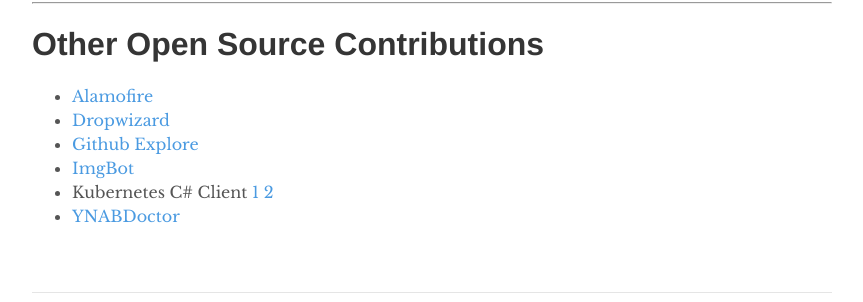
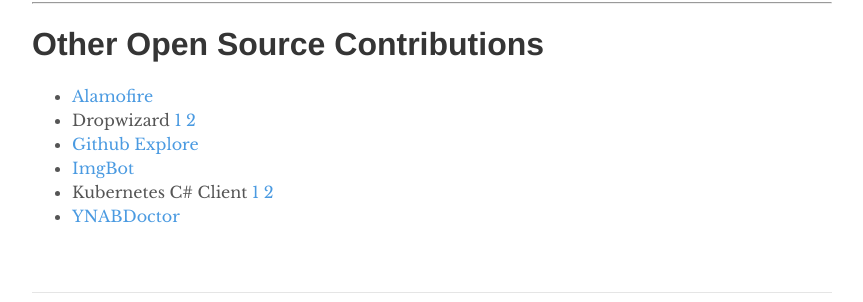
Before and after one commit to RohanNagar/RohanNagar.github.io, a Jekyll site: the page built from pages/projects.md, in a window 1280 px wide. Shown: the part 777-1079 px from the top of the page, without its empty margins (208-1071 px from the left). Built offline with Jekyll 4.4.1, drawn with Linux system fonts in a browser that asks for light colours.

Commit message:
OSS contribution

```diff
--- a/pages/projects.md
+++ b/pages/projects.md
@@ -34,7 +34,9 @@
 # Other Open Source Contributions
 
 - [Alamofire](https://github.com/Alamofire/Alamofire/pull/2462)
-- [Dropwizard](https://github.com/dropwizard/dropwizard/pull/2367)
+- Dropwizard
+[1](https://github.com/dropwizard/dropwizard/pull/2367)
+[2](https://github.com/dropwizard/dropwizard/pull/2456)
 - [Github Explore](https://github.com/github/explore/pull/187)
 - [ImgBot](https://github.com/dabutvin/ImgBot/pull/124)
 - Kubernetes C# Client
```
